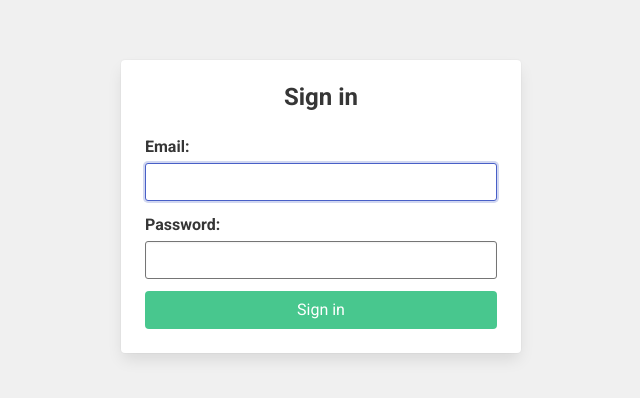
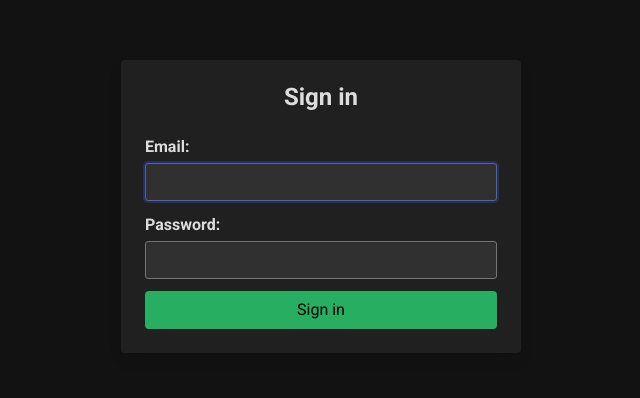
Before and after one commit to moroz/unter-eats-dashboard, a React (Vite) app: page /sign-in in a window 1280 px wide. Shown: the part 194-592 px from the top of the page, without its empty margins (319-959 px from the left). Built offline with nearby package versions, Linux system fonts and the light colour scheme; no server answers.

Commit message:
Make things darker

```diff
--- a/src/css/app.scss
+++ b/src/css/app.scss
@@ -6,3 +6,12 @@
     margin-bottom: 0.25em
   }
 }
+
+pre {
+  background: $surface;
+  color: $text;
+}
+
+.button.is-success {
+  color: black;
+}
--- a/src/css/variables.sass
+++ b/src/css/variables.sass
@@ -1,3 +1,20 @@
+$primary: #4ea5e0
+$background: #121212
+$red: #c00
+$danger: lighten(#c00, 20%)
+$green: #27ae60
+$text: rgba(255, 255, 255, .6)
+$surface: #202020
+$surface-2: #2a2a2a
+$surface-3: #303030
+$input-background-color: $surface-3
+$body-background-color: #121212
+$emphasis-color: rgba(255, 255, 255, .85)
+$text-strong: $emphasis-color
+$button-color: $body-background-color
+$input-color: $emphasis-color
+$notification-background-color: $surface-3
+
 @import "bulma/sass/utilities/derived-variables"
 @import rem_calc
 
@@ -9,13 +26,11 @@ $family-monospace: ui-monospace,SFMono-Regular,SF Mono,Menlo,Consolas,Liberation
 $notification-padding-ltr: .75rem 1rem
 
 $sidebar-width: 300px
-$background: #f0f0f0
-$sidebar-bg: #06283d
-$sidebar-fg: #fff
+$fg-color: rgba(255, 255, 255, .6)
+$sidebar-bg: desaturate(darken($primary, 45%), 30%)
+$sidebar-fg: $emphasis-color
 $sidebar-base-padding: 20px
 $sidebar-link-height: 40px
-$danger: #c00
-$red: #c00
 $form-field-width: rem-calc(400)
 $input-height: rem-calc(38)
 $input-border-color: #757575
--- a/src/views/Layout/Layout.module.sass
+++ b/src/views/Layout/Layout.module.sass
@@ -5,6 +5,7 @@
   min-height: 100vh
   grid-template-columns: $sidebar-width 1fr
   background: $background
+  color: $fg-color
 
   header
     display: flex
--- a/src/views/unauthenticated/Layout/Layout.module.sass
+++ b/src/views/unauthenticated/Layout/Layout.module.sass
@@ -1,9 +1,11 @@
+@import @css/variables
+
 .root
   height: 100vh
   display: flex
   align-items: center
   justify-content: center
-  background: #f0f0f0
 
 .card
+  background: $surface
   width: 400px
```
